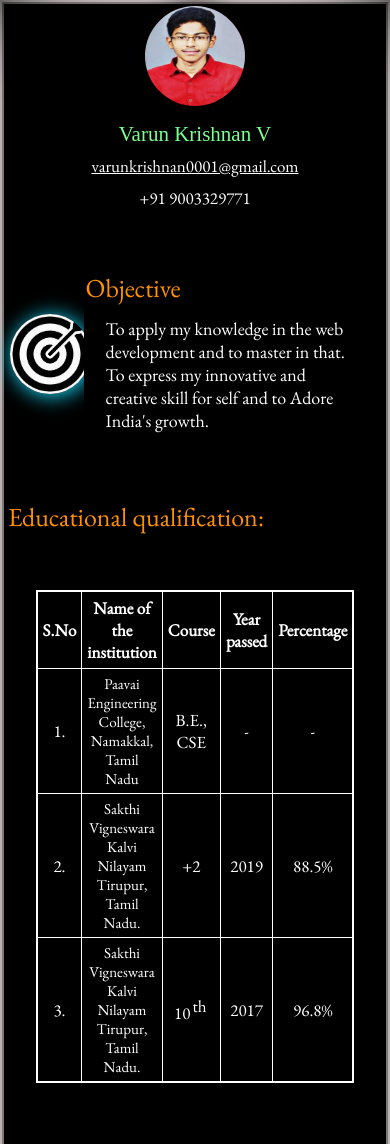
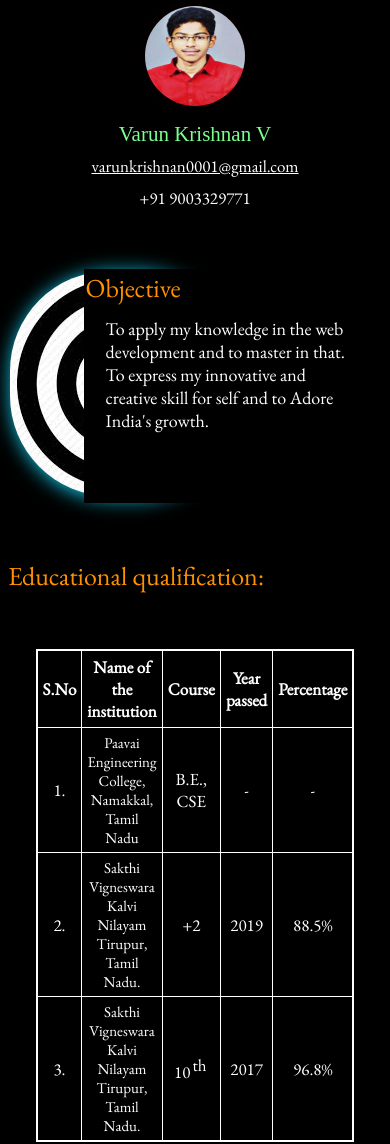
Before and after one commit to VarunKrishnanV/resume, a plain HTML site: page index.html in a window 390 px wide. Shown: the top 1144 px of the page. Drawn offline with nearby package versions, Linux system fonts and the light colour scheme; a web font is replaced by a local one.

Commit message:
Update style.css

```diff
--- a/style.css
+++ b/style.css
@@ -233,9 +233,7 @@ th,td{
 
     }
 
-    body, html{
-        box-shadow: 0px 0px 100px rgb(255, 242, 242);
-    }
+
     .contact{
         text-align: center;
         line-height: 30px;
@@ -280,8 +278,8 @@ th,td{
     }
 
     .objectivelogo{
-        height: 80px;
-        weight: 80px;
+        height: auto;
+        weight: 70px;
         border-radius: 100px;
         box-shadow: 2px 2px 20px rgb(21, 220, 255);
 
```
